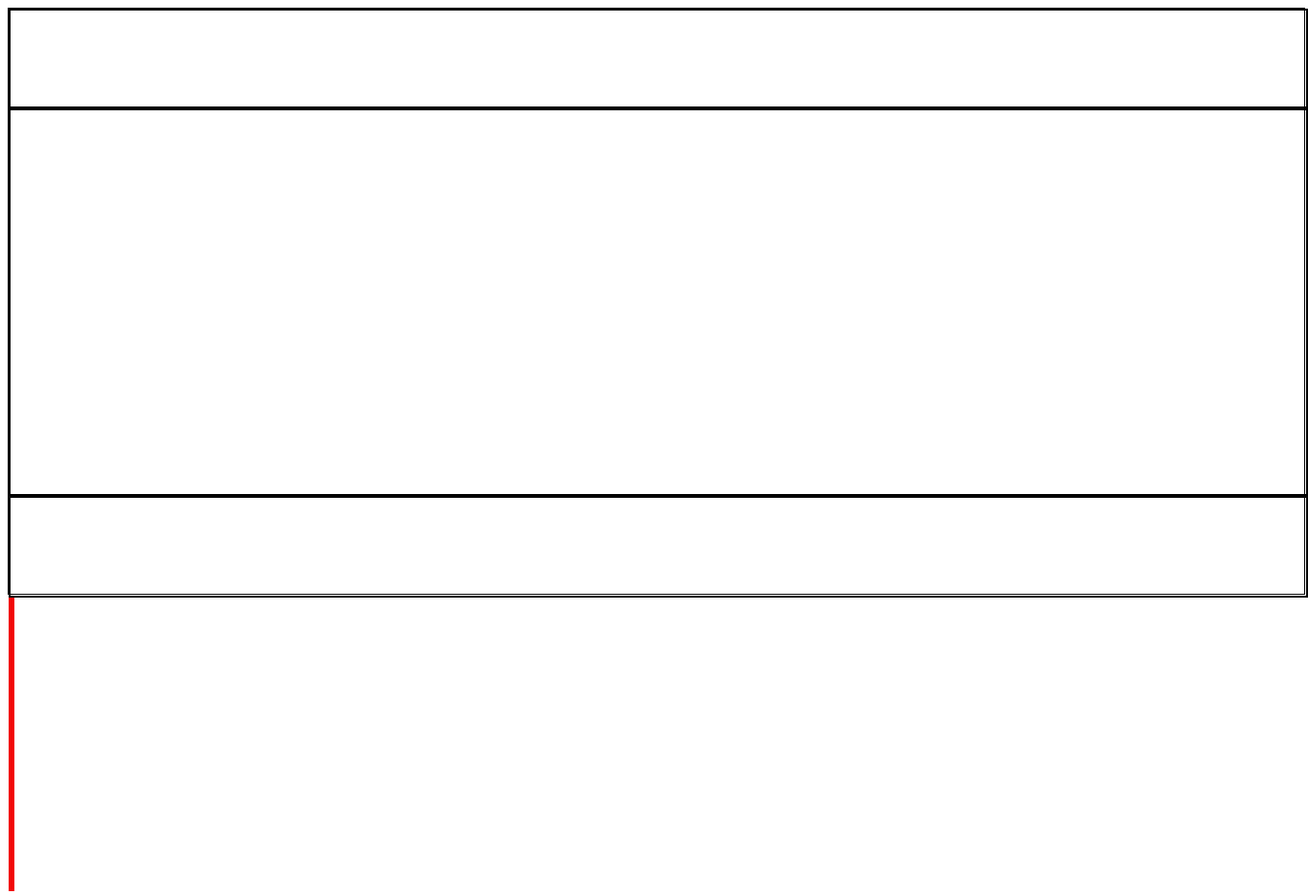
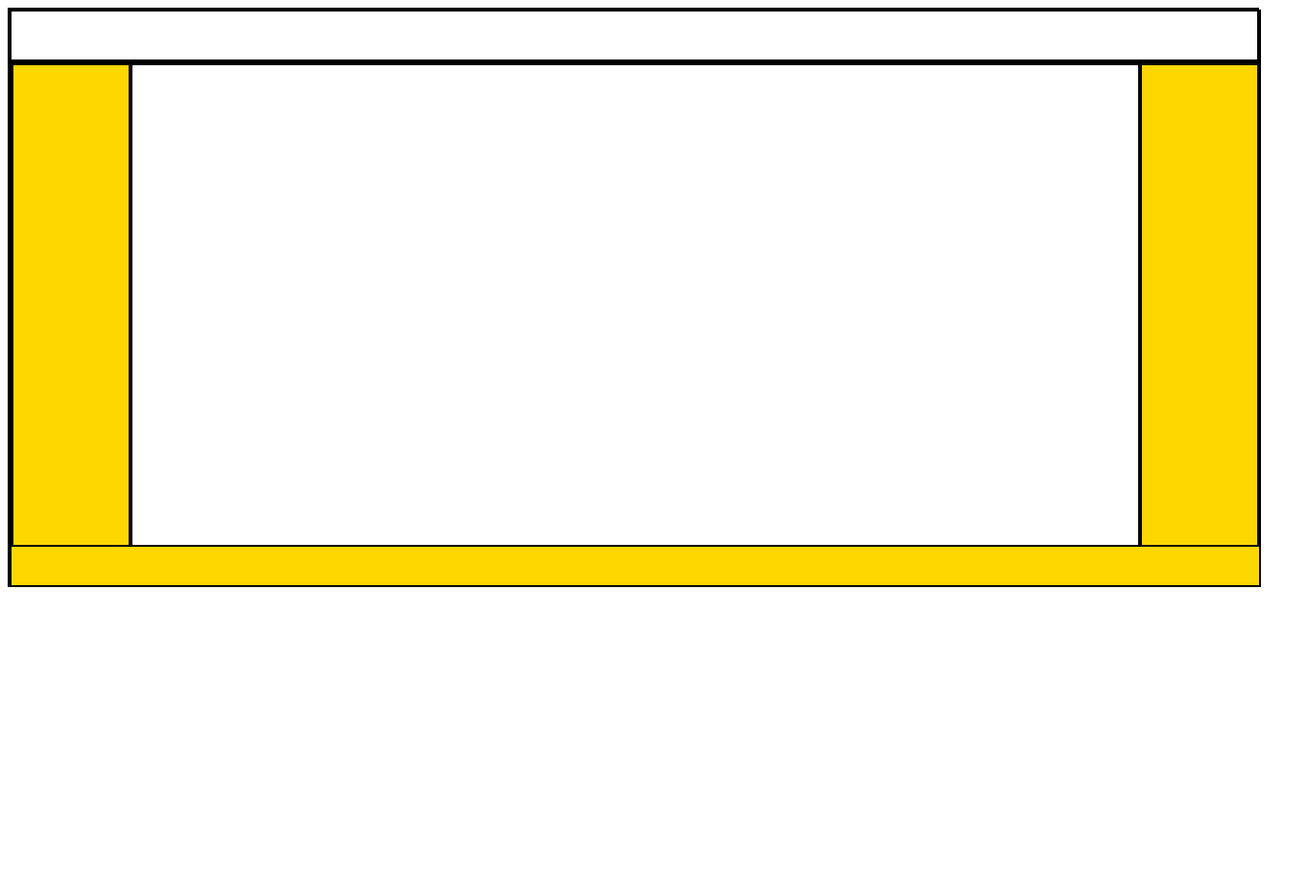
Before and after one commit to 0ll1v3r/site.andreatta, a plain HTML site: page index.html in a window 1280 px wide. Shown: the whole page at 96% size, 1363 px wide, since content can reach past the window. After the commit the page ends 800 px from the top, so only its background shows below. Drawn offline with Linux system fonts and the light colour scheme.

Commit message:
Update index.html

```diff
--- a/index.html
+++ b/index.html
@@ -1,96 +1,87 @@
-<!doctype html>
-<html lang="pt-br">
+<!DOCTYPE html>
+<html lang="PT-BR">
   <head>
-        <title>
-        </title>
-        <link rel="stylessheet" type="text/css"href="">
-        <meta charsete="utf-8">
-        <script src="jquery.js"></script>
+      <title></title>
+      <link rel="stylesheet" typt="text/css" href="">
+    <meta charset="utf-8">
+    <script scr="jquery.js"></script>
         <style>
             .site{
-        width: 1350px;
-
-        height: 610px;
-
-        border:1px solid rgb(6, 6, 6);
-
-        padding:0;
+                    width:1300px;
+                        height:600px;
+                        border:2px solid rgb(0, 0, 0);
+                            padding:0px;
+            }
+            .header{
+                    width:1300px;
+                        height:50px;
+                             border:2px solid rgb(0, 0, 0);
+                                padding:0px;
+            }
+            .main{
+                    width:1300px;
+                     height:500px;
+                        border:2px solid rgb(0, 0, 0);
+                            padding:0px;
+                            background-color: gold;
+            }
+            .footer{
+                    width:1300px;
+                        height:40px;
+                            border:2px solid rgb(2, 2, 2);
+                                padding:0px;
+                                background-color: gold;
+            }
+            .esquerda{
+                    width:120px;
+                        height:500px;
+                            border:2px solid rgb(11, 11, 11);
+                                display:inline-block;
+                                    float:right;
+                                    background-color: gold;
+            }
+             .centro{
+                    width: 1048px;
+                        height:500px;
+                             border:2px solid rgb(0, 0, 0);
+                                    display:inline-block;
+                                        float:right;
+                                        background-color: rgb(255, 255, 255);
 
              }
+             .direita{
+                    width:120px;
+                        height:500px;
+                            border:2px solid rgb(0, 0, 0);
+                                display:inline-block;
+                                    float:left;
+                                    background-color: gold;
 
-    .header{
-
-        width: 1350px;
-
-     height:100px;
-
-     border:2px solid rgb(0, 0, 0);
-
-     padding:0;
-
-
-}
-.main{
-
-    width: 1350px;
-
-    height:400px;
-
-    border:2px solid rgb(0, 0, 0);
-
-    padding:0;
-
-
-
-}
-
-.footer{
-
-    width:1350px;
-
-      height: 102px;
-
-        border:2px solid rgb(7, 7, 7);
-
-        padding:0;
-
-}
-.esquerda{
-
-    width: 200x;
-
-    height:300px;
-
-    border:3px solid rgb(242, 7, 7);
-
-    padding:0;
-    display:inline-block ;
-}
-.centro{
 
 
 
              }
                  </style>
-
   </head>
  <body>
-
     <div class="site">
-
-        <div class="header"></div>
-
-        <div class="main"></div>
-
-        <div class="footer"></div>
-
-         <div class="esquerda"></div>
-
-        <div class="centro"></div>
+        <div class="header">
 
         </div>
-</body>
+        <div class="main">
+            <div class="esquerda">
 
+            </div>
+                <div class="centro">
+
+                </div>
+                <div class="direita">
+
+                </div>
+    </div>
+        <div class="footer">
+
+        </div>
       </div>
  </body>
 </html>
```
Lines whose indentation alone changed are shown as unchanged.
